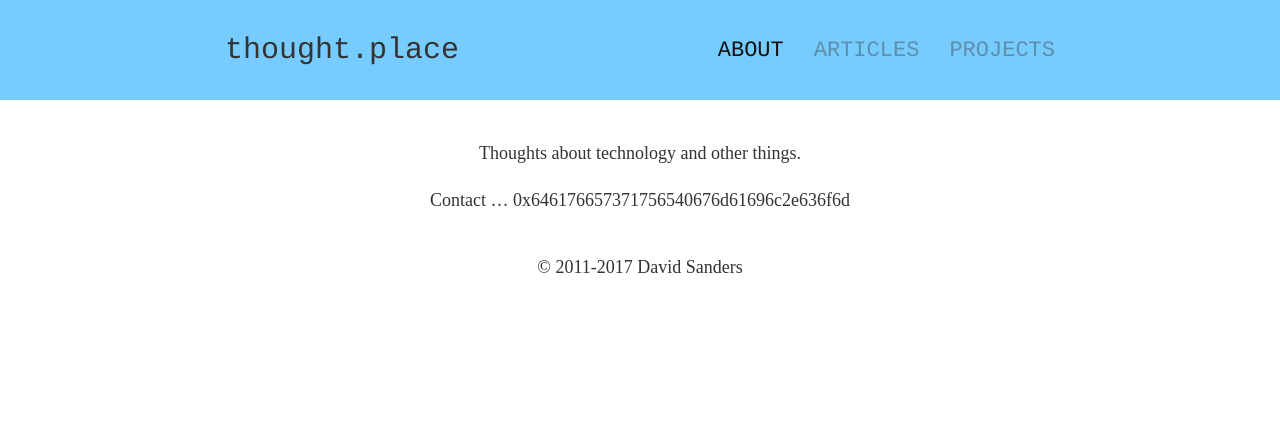
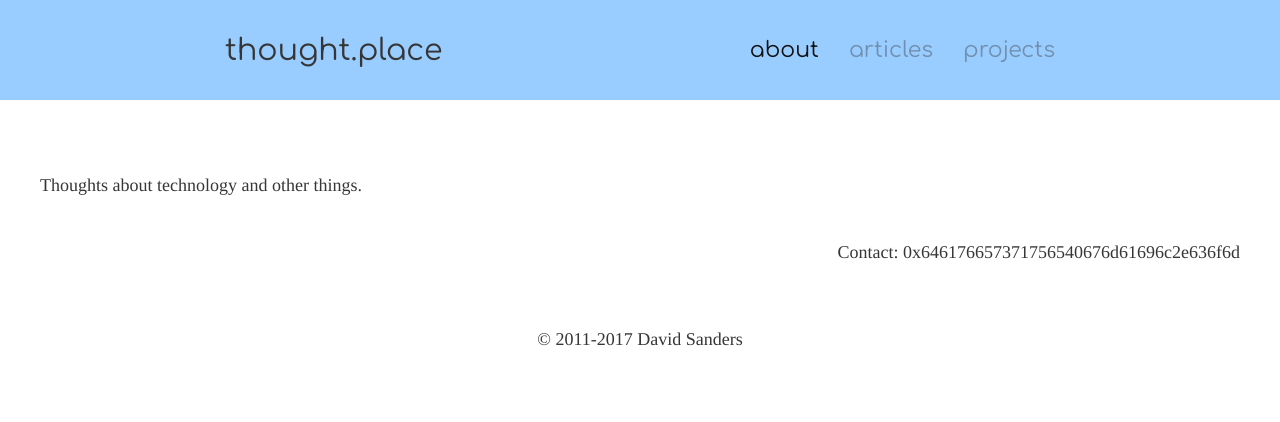
Before and after one commit to davesque/thought.place, a Django app: page / in a window 1280 px wide. Shown: the top 422 px of the page. Run offline with Django 3.2, Linux system fonts and the light colour scheme; style sheets or scripts are compiled from the project's sources; parts of the project's set-up code (start-up, migrations or seed data) failed here and were passed over; some libraries are stand-ins or nearby versions; some web fonts are replaced.

Commit message:
More updates

```diff
--- a/static/site.scss
+++ b/static/site.scss
@@ -1,17 +1,26 @@
 // Custom variables and variable overwrites
-$base-code-font-family: 'Computer Modern Typewriter', Courier, monospace;
-$global-font-family: 'Computer Modern Serif', serif;
+$serif-font: 'Computer Modern Serif', Times, serif;
+$monospace-font: 'Computer Modern Typewriter', Courier, monospace;
+$sans-serif-font: 'Computer Modern Sans', Helvetica, sans-serif;
+$decorative-font: 'Comfortaa', Courier, monospace;
+
+$global-font-family: $serif-font;
+$base-code-font-family: $monospace-font;
+$logo-font-family: $decorative-font;
+$nav-font-family: $decorative-font;
+$navbar-nav-item-font-family: $nav-font-family;
+$nav-item-font-family: $nav-font-family;
+
+$navbar-nav-item-text-transform: lowercase;
+
 $global-font-size: 18px;
-
-$logo-font-family: $base-code-font-family;
-$navbar-nav-item-font-family: $base-code-font-family;
 $logo-font-size: 30px;
 $navbar-nav-item-font-size: 22px;
 $nav-primary-item-font-size: 30px;
 
-$global-primary-background: #7cf;
+$global-primary-background: lighten(#39f, 20%);
 $global-secondary-background: #fff;
-$global-color: #333;
+$global-color: #363636;
 $global-muted-color: mix($global-color, $global-primary-background, 40%);
 $global-emphasis-color: #111;
 
@@ -25,6 +34,7 @@
 $nav-primary-item-active-color: $global-emphasis-color;
 
 $container-small-max-width: 800px;
+$container-xsmall-max-width: 600px;
 
 // Import default variables and available mixins
 @import "uikit/scss/variables-theme.scss";
@@ -47,8 +57,20 @@
 }
 
 @mixin hook-nav-primary {
-  font-family: $base-code-font-family;
+  font-family: $nav-item-font-family;
+  text-transform: $navbar-nav-item-text-transform;
 }
+
+@mixin hook-article {
+  margin-top: $margin-small-margin;
+  margin-bottom: $margin-medium-margin;
+
+  @media (min-width: $breakpoint-medium) {
+    margin-top: $margin-medium-margin * 0.8;
+  }
+}
+
+.uk-container-xsmall { max-width: $container-xsmall-max-width; }
 
 // Import UIkit
 @import "uikit/scss/uikit-theme.scss";
--- a/templates/about.html
+++ b/templates/about.html
@@ -1,15 +1,27 @@
 {% extends 'base.html' %}
 
-{% block article-class %}
-uk-text-center
+{% block container-class %}
+uk-container-xsmall
 {% endblock %}
 
 {% block article-content %}
-<p>
-Thoughts about technology and other things.
-</p>
+<div class="uk-visible@s">
+  <p>
+  Thoughts about technology and other things.
+  </p>
 
-<p>
-Contact &hellip; 0x646176657371756540676d61696c2e636f6d
-</p>
+  <p class="uk-text-right uk-margin-medium-top">
+  Contact: 0x646176657371756540676d61696c2e636f6d
+  </p>
+</div>
+
+<div class="uk-hidden@s uk-text-center">
+  <p>
+  Thoughts about technology and other things.
+  </p>
+
+  <p class="uk-margin-medium-top">
+  Contact:<br/>0x646176657371756540676d61696c2e636f6d
+  </p>
+</div>
 {% endblock %}
--- a/templates/base.html
+++ b/templates/base.html
@@ -11,6 +11,7 @@
   <meta name="keywords" content="Web Development, Software Engineering, Computer Science, Python, Haskell, Boulder, Denver, Colorado">
 
   <link href="https://cdn.rawgit.com/davesque/computer-modern-web-font/master/fonts.css" rel="stylesheet">
+  <link href="https://fonts.googleapis.com/css?family=Comfortaa" rel="stylesheet">
 
   <!-- UIkit CSS -->
   {% compress css %}
@@ -61,19 +62,19 @@
       </nav>
     </div>
 
-    <div class="uk-container uk-container-small">
+    <div class="uk-container {% block container-class %}uk-container-small{% endblock %}">
       {% block content %}
       <article class="uk-article {% block article-class %}{% endblock %}">
         {% block article-content %}{% endblock %}
       </article>
       {% endblock %}
 
-      <footer class="uk-text-center uk-margin-medium-top uk-margin-large-bottom">&copy; 2011-2017 David Sanders</footer>
+      <footer class="uk-text-center uk-margin-large-bottom">&copy; 2011-2017 David Sanders</footer>
     </div>
 
     <div id="offcanvas-nav-primary" uk-offcanvas="overlay: true">
       <div class="uk-offcanvas-bar uk-box-shadow-large uk-flex uk-flex-column">
-        <ul class="uk-nav uk-nav-primary uk-nav-center uk-margin-auto-vertical uk-text-uppercase">
+        <ul class="uk-nav uk-nav-primary uk-nav-center uk-margin-auto-vertical">
           <li class="{% if request.path == '/' %}uk-active{% endif %}"><a href="{{ about_url }}">About</a></li>
           <li class="{% if post_list_url in request.path %}uk-active{% endif %}"><a href="{{ post_list_url }}">Articles</a></li>
           <li class="{% if projects_url in request.path %}uk-active{% endif %}"><a href="{{ projects_url }}">Projects</a></li>
```
